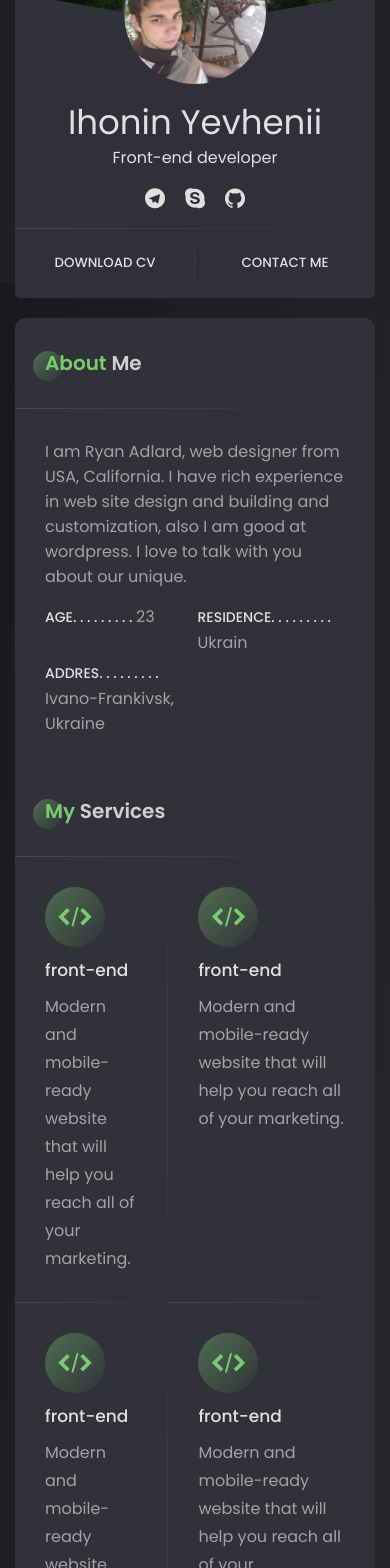
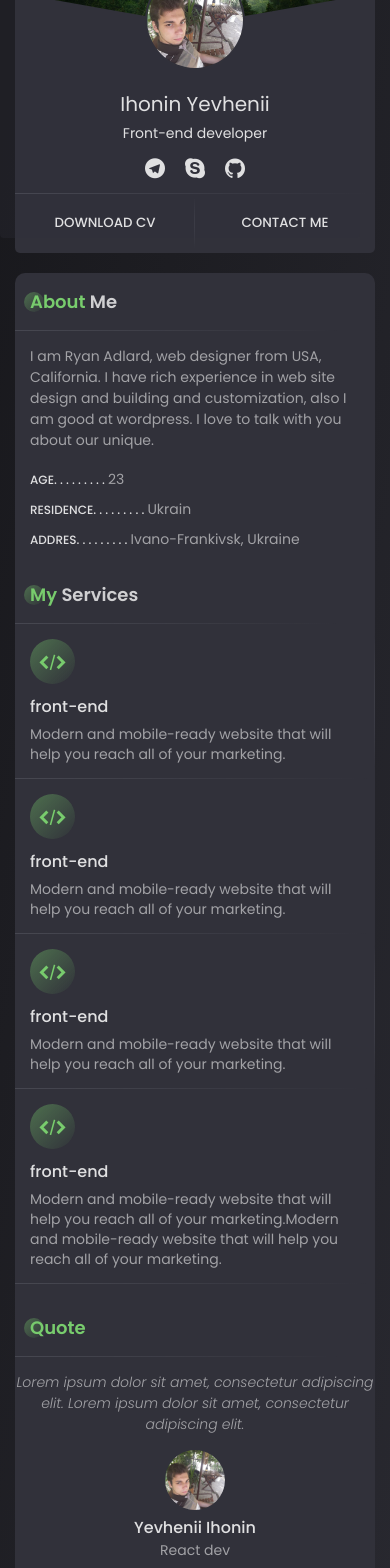
Before and after one commit to Horugv/Portfolio, a React (Create React App) app: page /about in a window 390 px wide. Shown: the part 240-1808 px from the top of the page. Built offline with nearby package versions, Linux system fonts and the light colour scheme.

Commit message:
mobile style + fix style

```diff
--- a/src/styles/block/CVBlock.scss
+++ b/src/styles/block/CVBlock.scss
@@ -26,7 +26,7 @@
     z-index: 10;
     content: "";
     width: 100%;
-    height: 50%;
+    height: 47%;
     top: 0;
     left: 0;
     right: 0;
@@ -79,6 +79,7 @@
   &_info {
     text-align: center;
     padding-top: 20px;
+    margin: auto;
     &_name {
       font-size: 34px;
       line-height: 32px;
--- a/src/styles/components/right-block.scss
+++ b/src/styles/components/right-block.scss
@@ -51,6 +51,9 @@
   }
   &__section {
     padding: 30px;
+    &:last-child {
+      padding: 30px 30px 0;
+    }
   }
 }
 
--- a/src/styles/page/resume.scss
+++ b/src/styles/page/resume.scss
@@ -1,6 +1,7 @@
 .resume {
   &__experience {
     display: flex;
+    flex-wrap: wrap;
     margin: 0 -30px;
     &_block {
       width: 50%;
--- a/src/styles/responsive.scss
+++ b/src/styles/responsive.scss
@@ -126,12 +126,250 @@
       }
     }
   }
+  .title {
+    margin-bottom: 15px;
+  }
+  .text-with-dots,
+  .services {
+    &__list {
+      grid-template-columns: 1fr;
+    }
+  }
+  .services {
+    &__item {
+      padding: 15px 30px;
+    }
+  }
+  .experience {
+    &__item {
+      padding: 15px 0;
+    }
+  }
+  .quote {
+    &__desc {
+      padding: 0 0 30px;
+    }
+  }
+  .resume {
+    &__experience {
+      &_block {
+        width: 100%;
+      }
+    }
+    &__skill {
+      &_block {
+        padding: 0 30px 15px;
+        &_item-circle {
+          .circle {
+            padding: 0 15px 15px;
+          }
+        }
+      }
+    }
+  }
+  .right-block {
+    &__section {
+      padding: 15px 30px;
+      &:last-child {
+        padding: 15px 30px 0;
+      }
+    }
+  }
+  .about {
+    &__bio {
+      &_text {
+        padding-top: 15px;
+      }
+    }
+  }
 }
 
-@media (max-width: 480px) {
+@media (max-width: 575px) {
+  .title {
+    font-size: 18px;
+    &:before {
+      width: 20px;
+      height: 20px;
+      left: -6px;
+      bottom: 3px;
+    }
+  }
+  .horisontal-line {
+    margin-left: -15px;
+  }
   .CVBlock {
     &_slide {
       height: 190px;
     }
+    &_hero {
+      width: 100px;
+      height: 100px;
+      min-width: 100px;
+      min-height: 100px;
+      margin-top: -60px;
+    }
+    &_info {
+      &_name {
+        font-size: 20px;
+        line-height: 28px;
+      }
+      &_job {
+        padding-top: 5px;
+        font-size: 14px;
+      }
+      &_social {
+        padding: 15px 0;
+      }
+    }
+    &_button {
+      padding: 20px 0;
+    }
+  }
+  .right-block {
+    &__section {
+      padding: 15px;
+      &:last-child {
+        padding: 15px;
+      }
+    }
+    &_text {
+      font-size: 14px;
+    }
+  }
+  .text-with-dots {
+    &__title {
+      font-size: 12px;
+      line-height: 18px;
+    }
+    &__desc {
+      font-size: 14px;
+      line-height: 22px;
+    }
+  }
+  .about {
+    &__services {
+      &_list {
+        margin: 0 -15px;
+      }
+    }
+  }
+  .services {
+    &__item {
+      padding: 15px;
+      &_icon {
+        width: 45px;
+        height: 45px;
+        .icon {
+          font-size: 22px;
+        }
+      }
+      &_title {
+        margin-bottom: 5px;
+        font-size: 16px;
+      }
+      &_desc {
+        font-size: 14px;
+        line-height: 20px;
+      }
+    }
+  }
+  .quote {
+    padding: 15px;
+    &_item {
+      margin: 0 -15px;
+    }
+    &__desc {
+      padding: 0 0 15px;
+      font-size: 14px;
+    }
+    &__name {
+      font-size: 16px;
+    }
+  }
+  .titleWithIcon {
+    padding: 15px 0;
+    font-size: 16px;
+    .icon {
+      font-size: 24px;
+    }
+  }
+  .experience {
+    &__item {
+      &_title {
+        font-size: 16px;
+      }
+      &_company {
+        font-size: 12px;
+        margin-bottom: 5px;
+      }
+      &_desc {
+        font-size: 14px;
+      }
+    }
+  }
+  .skill-dots {
+    &__item {
+      min-width: 12px;
+      width: 12px;
+      height: 12px;
+    }
+  }
+  .resume {
+    &__experience {
+      margin: 0 -15px;
+      &_block {
+        padding: 0 15px;
+      }
+    }
+    &__skill {
+      &_row {
+        margin: 0 -15px;
+        flex-wrap: wrap;
+      }
+      &_block {
+        width: 100%;
+        padding: 0 15px 15px;
+      }
+    }
+  }
+  .works {
+    grid-template-columns: 1fr;
+    padding: 15px 0;
+  }
+  .form {
+    &-group {
+      margin-bottom: 15px;
+      &-row {
+        flex-wrap: wrap;
+        .form-group {
+          width: 100%;
+          flex: none;
+        }
+      }
+      input,
+      textarea {
+        font-size: 14px;
+      }
+      input {
+        height: 40px;
+      }
+      textarea {
+        height: 80px;
+      }
+    }
+    &-validation {
+      font-size: 10px;
+    }
+    &-button {
+      button {
+        height: 40px;
+      }
+    }
+  }
+  .contact {
+    &__form,
+    &__map {
+      padding: 15px 0;
+    }
   }
 }
--- a/src/styles/ui/ui.scss
+++ b/src/styles/ui/ui.scss
@@ -411,7 +411,7 @@
   grid-gap: 30px;
   grid-template-columns: 1fr 1fr;
   grid-auto-flow: dense;
-  margin-top: 30px;
+  padding: 30px 0;
   &__item {
     color: $colorWhiteText;
     &:hover {
```
